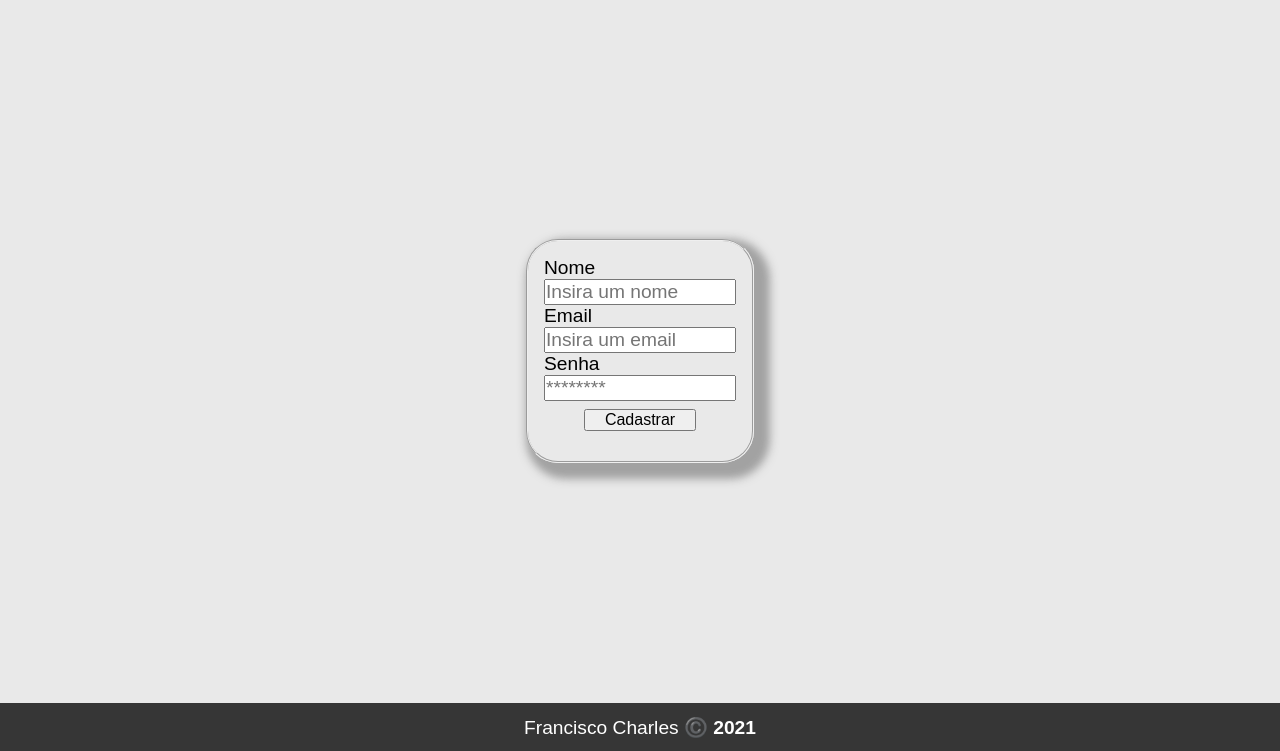
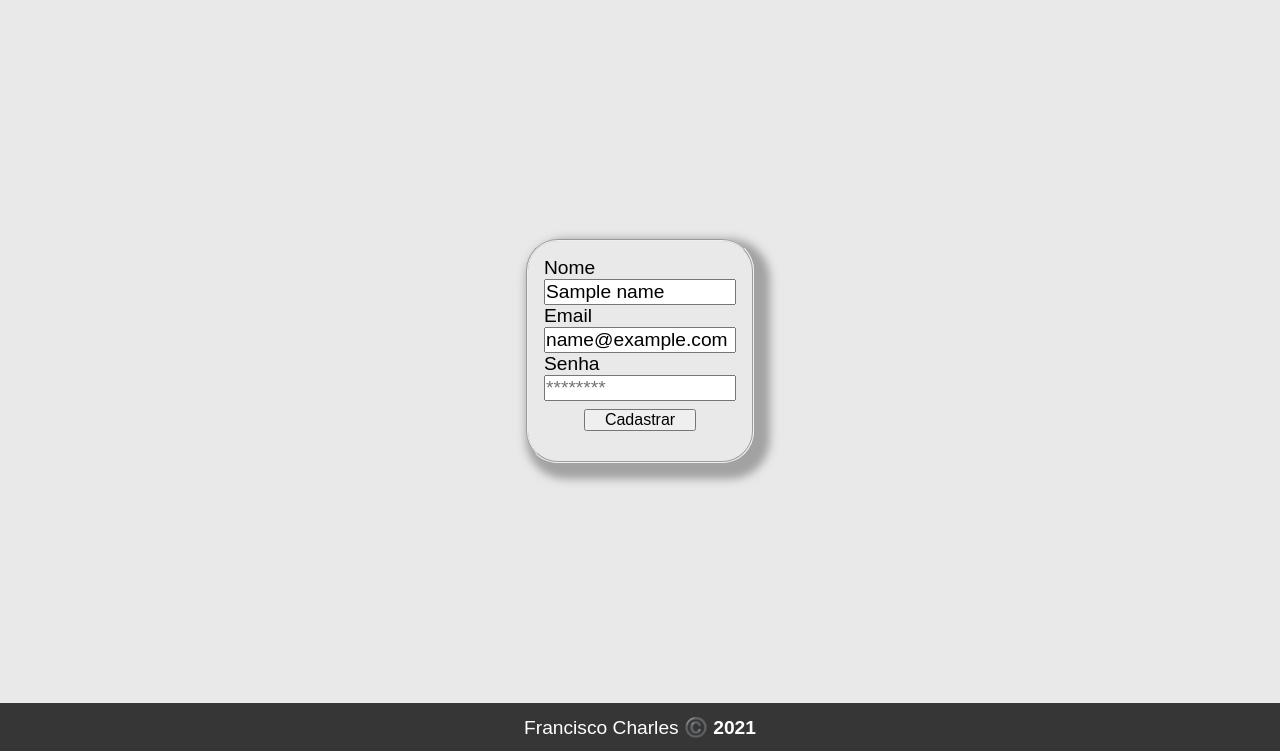
Before and after one commit to FranciscoCharles/flask-app-with-login, a Python web app: template app_with_login/templates/register.html in a window 1280 px wide. Shown: the part 49-800 px from the top of the page. Run offline with Jinja, Linux system fonts and the light colour scheme; the template is opened without the code that fills it: most values are stand-ins (such as "Sample title", 1, 10 or a date in 2020).

Commit message:
add returns form value in case error

```diff
--- a/app_with_login/app.py
+++ b/app_with_login/app.py
@@ -6,7 +6,6 @@ def minimal_app(**config):
     configuration.init_app(app, **config)
     return app
 
-
 def create_app(**config):
     app = minimal_app(**config)
     return app
--- a/app_with_login/templates/login.html
+++ b/app_with_login/templates/login.html
@@ -12,7 +12,7 @@
             <fieldset>
                 <div class="form-input">
                     <label for="">Email</label>
-                    <input required="required" type="email" name="email" placeholder="Insira um email">
+                    <input required="required" value="{{email}}" type="email" name="email" placeholder="Insira um email">
                 </div>
                 <div class="form-input">
                     <label for="">Senha</label>
--- a/app_with_login/templates/register.html
+++ b/app_with_login/templates/register.html
@@ -12,11 +12,11 @@
             <fieldset>
                 <div class="form-input">
                     <label for="">Nome</label>
-                    <input required="required" type="text" name="name" placeholder="Insira um nome">
+                    <input required="required" value="{{name}}" type="text" name="name" placeholder="Insira um nome">
                 </div>
                 <div class="form-input">
                     <label for="">Email</label>
-                    <input required="required" type="email" name="email" placeholder="Insira um email">
+                    <input required="required" value="{{email}}" type="email" name="email" placeholder="Insira um email">
                 </div>
                 <div class="form-input">
                     <label for="">Senha</label>
```
Also changed, not shown: app_with_login/blueprint/routers/main.py (+5 -5 lines).
